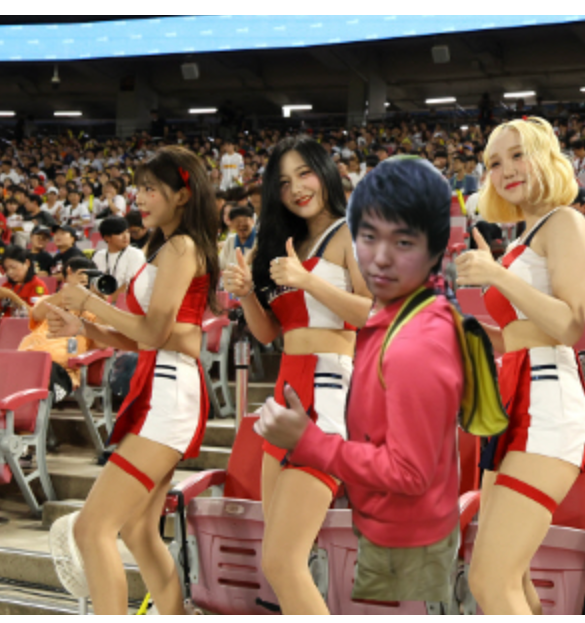
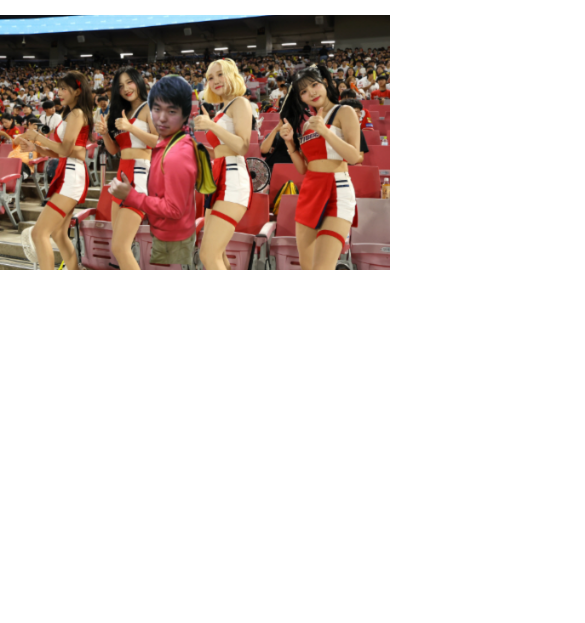
Before and after one commit to xenosign/tetz-night, a plain HTML site: page front/index.html in a window 390 px wide. Shown: the part 221-844 px from the top of the page, 585 px wide, since content can reach past the window. Drawn offline with Linux system fonts and the light colour scheme.

Commit message:
250103 이미지 css 추가

```diff
--- a/front/index.html
+++ b/front/index.html
@@ -16,6 +16,6 @@
     <h1>이효석의 밤 오시겠습니까?</h1>
     <h2>Would you like to join Tetz's night?</h2>
     <br />
-    <img src="./tetz_invitation.png" />
+    <img class="main-img" src="./tetz_invitation.png" />
   </body>
 </html>
--- a/front/style.css
+++ b/front/style.css
@@ -4,3 +4,11 @@
   margin: 0;
   text-align: center;
 }
+
+@media screen and (max-width: 1000px) {
+  .main-img {
+    width: 100%;
+    height: 100%;
+    object-fit: cover; /* 이미지 비율 유지하며 컨테이너 채우기 */
+  }
+}
```
